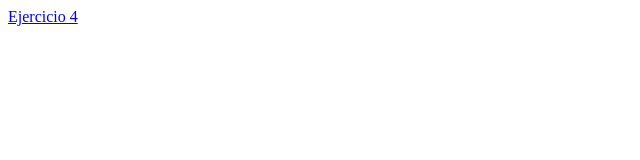
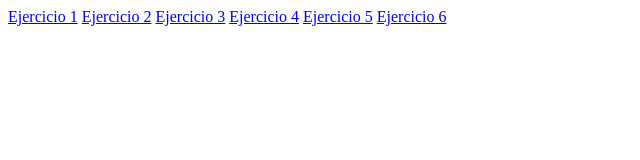
Before and after one commit to ivannito14/RepoHTML, a plain HTML site: page index.html in a window 1280 px wide. Shown: the whole page, without its empty margins (0-640 px from the left). Drawn offline with Linux system fonts and the light colour scheme.

Commit message:
Adding anchors to the index.html page

```diff
--- a/index.html
+++ b/index.html
@@ -6,6 +6,11 @@
     <title>Document</title>
 </head>
 <body>
+    <a href="./ejer4/Index1.html">Ejercicio 1</a>
+    <a href="./ejer4/Index2.html">Ejercicio 2</a>
+    <a href="./ejer4/Index3.html">Ejercicio 3</a>
     <a href="./ejer4/Index4.html">Ejercicio 4</a>
+    <a href="./ejer4/Index5.html">Ejercicio 5</a>
+    <a href="./ejer4/Index6.html">Ejercicio 6</a>
 </body>
 </html>
```
